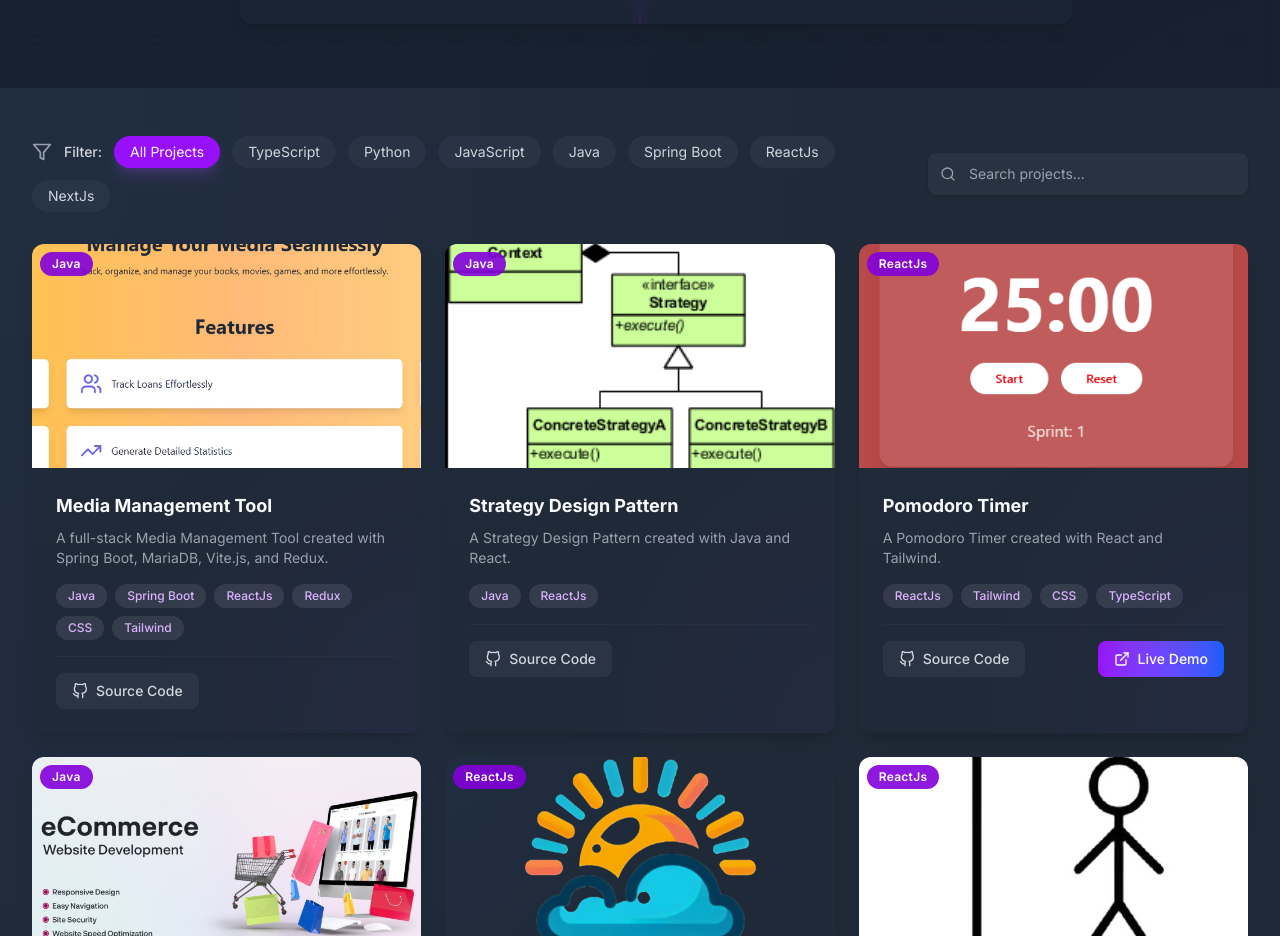
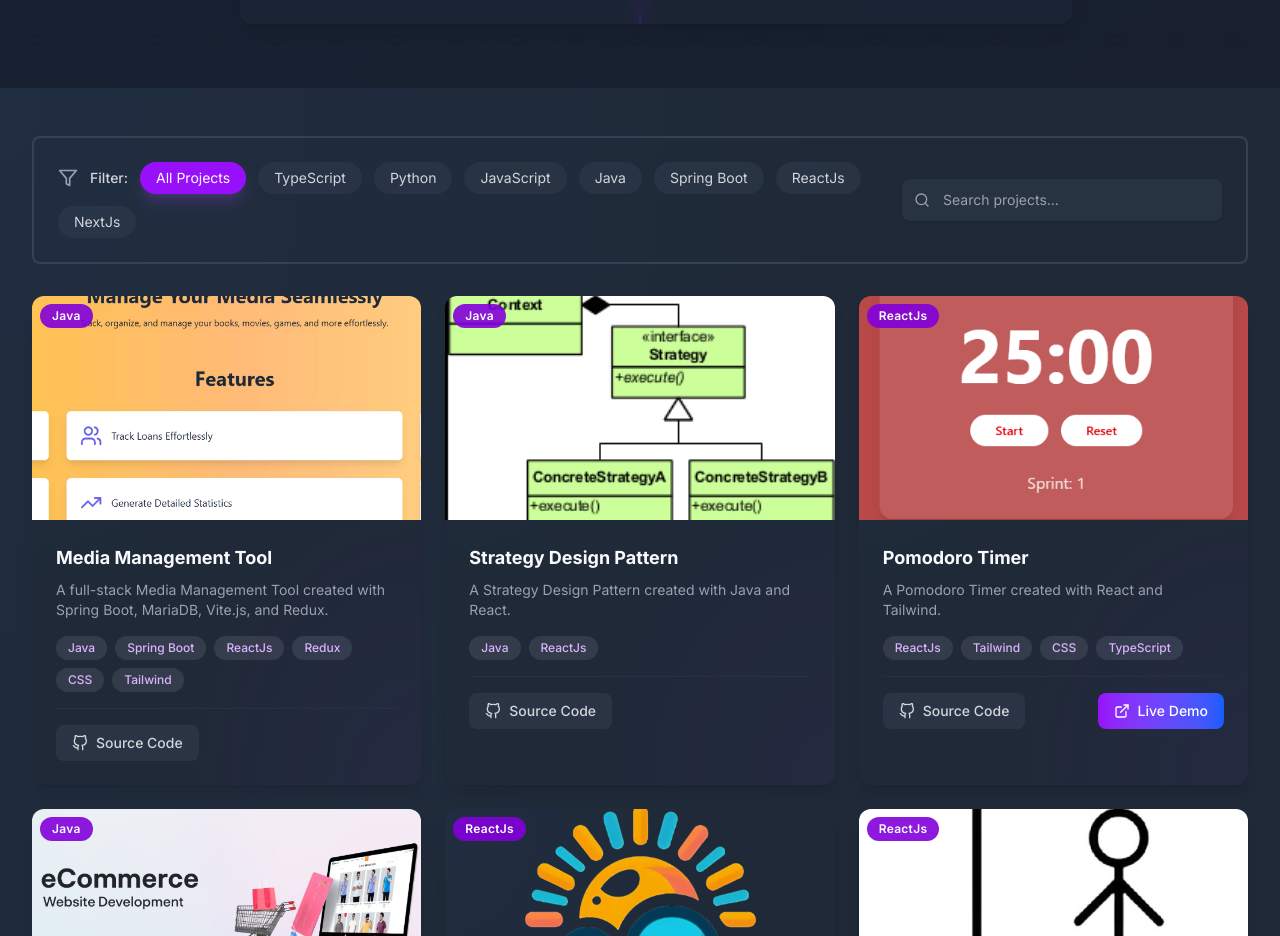
Before and after one commit to Imadjaha/ab, a React (Vite) app: page / in a window 1280 px wide. Shown: the part 1860-2796 px from the top of the page. Built offline with nearby package versions, Linux system fonts and the light colour scheme.

Commit message:
version 1.0.1

```diff
--- a/src/sections/Projects.tsx
+++ b/src/sections/Projects.tsx
@@ -34,7 +34,7 @@ const Projects = () => {
     <section className="w-full py-12 theme-bg">
       <div className="max-w-7xl mx-auto px-4 sm:px-6 lg:px-8 space-y-8">
         {/* ───────────────── Filter & Search Bar ───────────────── */}
-        <div className="flex flex-col lg:flex-row lg:items-center gap-6">
+        <div className="flex flex-col lg:flex-row lg:items-center gap-6 border-2 border-gray-200 dark:border-gray-700 p-6 rounded-lg">
           {/* Filter */}
           <div className="flex items-center gap-3 flex-wrap">
             <FiFilter className="text-xl text-gray-400" />
```
